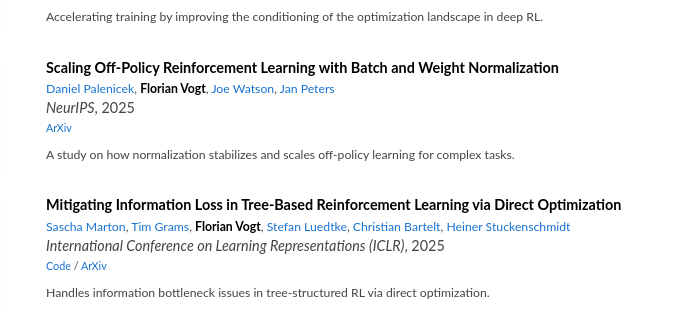
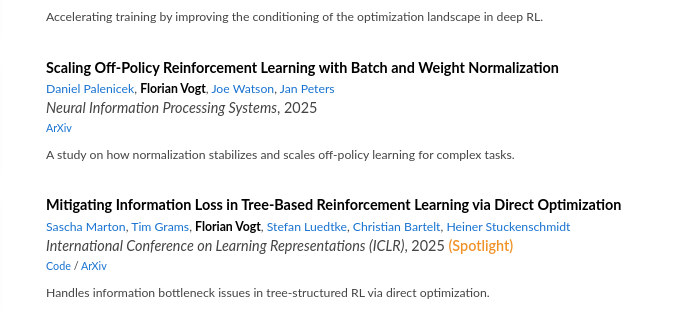
Before and after one commit to fvgt/florianvogt.github.io, a plain HTML site: page index.html in a window 1280 px wide. Shown: the part 862-1178 px from the top of the page, 394-1075 px from the left. Drawn offline with Linux system fonts and the light colour scheme.

Commit message:
add spotlight for tree paper

```diff
--- a/index.html
+++ b/index.html
@@ -245,7 +245,7 @@
                     <a href="https://www.ias.informatik.tu-darmstadt.de/Member/JanPeters">Jan Peters</a>
                 </span>
                 <br>
-                <em>NeurIPS</em>, 2025
+                <em>Neural Information Processing Systems</em>, 2025
                 <br>
                 <span class="paper-links">
                     <a href="https://arxiv.org/abs/2502.07523">ArXiv</a>
@@ -282,6 +282,7 @@
                 </span>
                 <br>
                 <em>International Conference on Learning Representations (ICLR)</em>, 2025
+                <span style="font-weight:600; color: #f09228;">(Spotlight)</span>
                 <br>
                 <span class="paper-links">
                     <a href="https://github.com/s-marton/SYMPOL">Code</a> /
```
